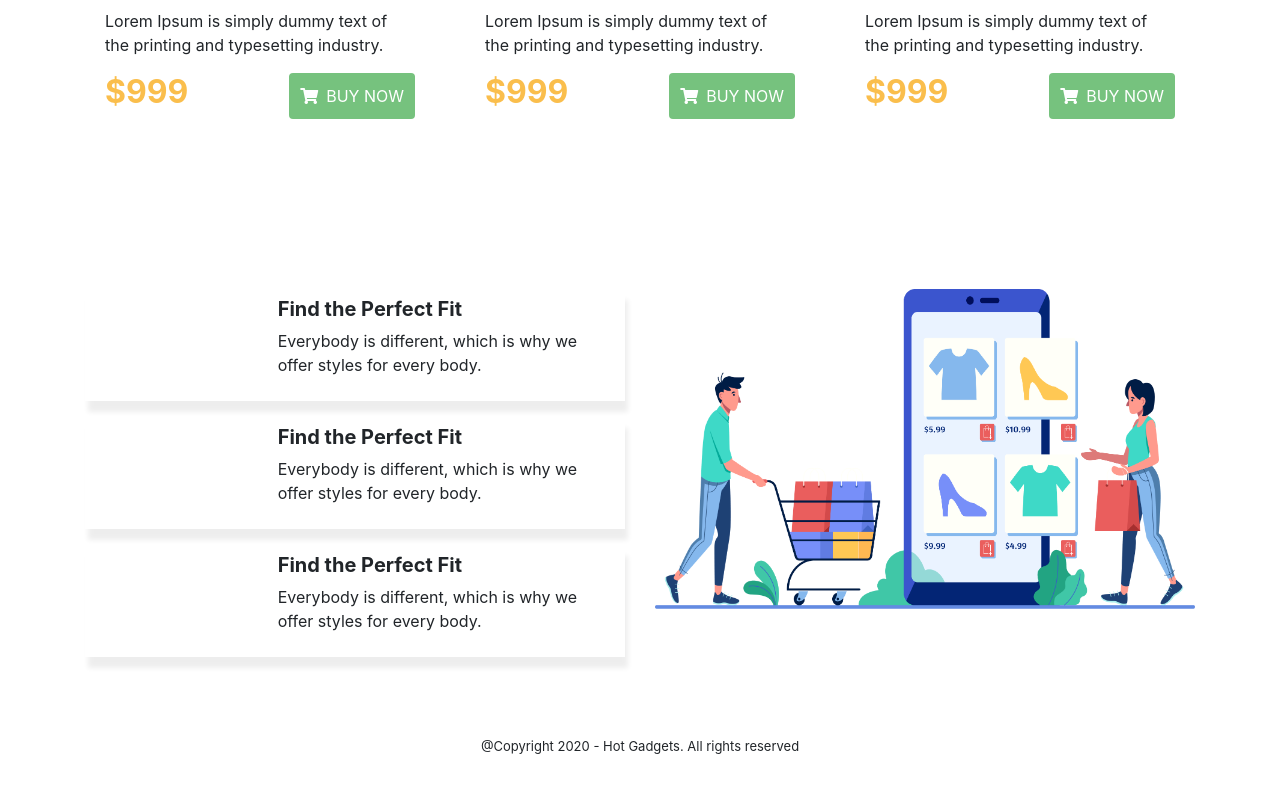
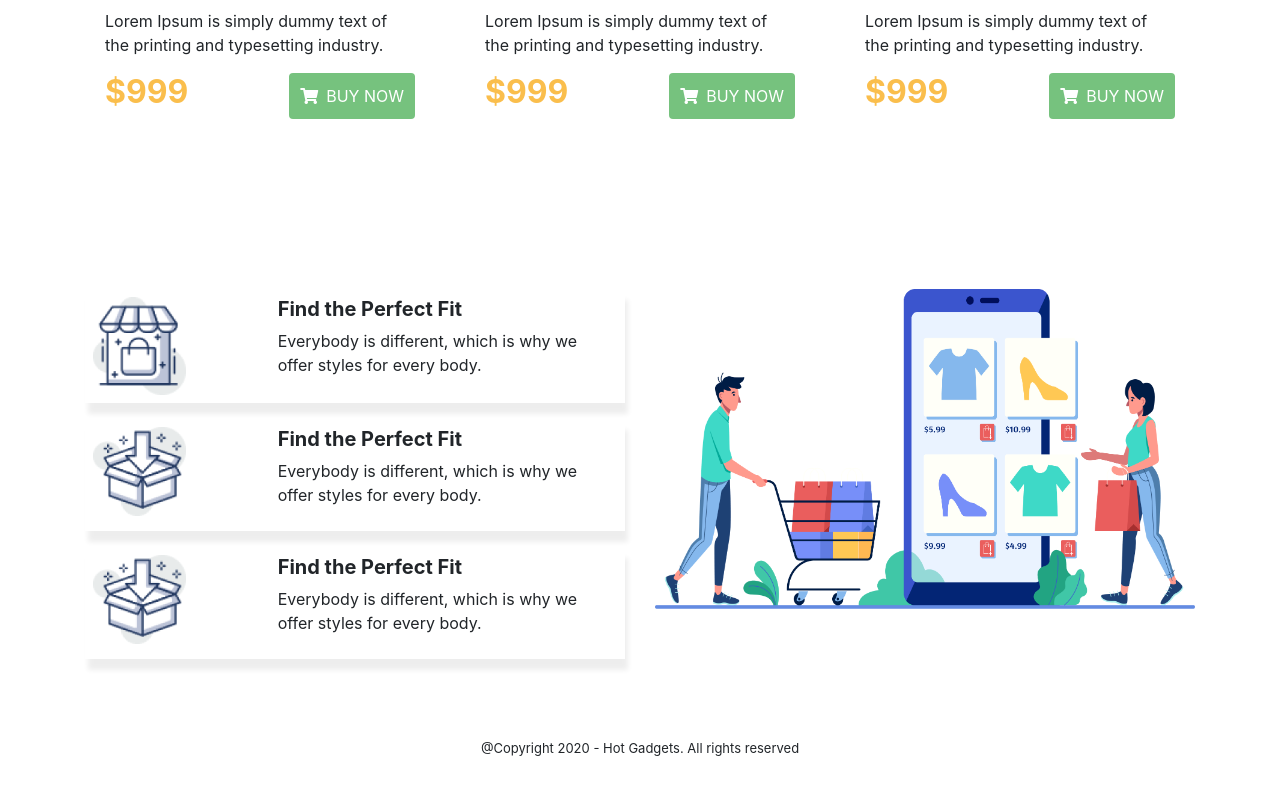
Before and after one commit to marufhosen/Penguin_Fashion, a plain HTML site: page index.html in a window 1280 px wide. Shown: the part 1957-2751 px from the top of the page. Drawn offline with nearby package versions, Linux system fonts and the light colour scheme; the site is published under a folder, as on GitHub Pages, so addresses that start at the root find nothing.

Commit message:
may be last commit

```diff
--- a/index.html
+++ b/index.html
@@ -172,7 +172,7 @@
                         <div class="p-2 boxes">
                             <div class="row">
                                 <div class="col-md-4">
-                                    <img src="/img/image 12.png" class="" style="max-width: 60%;" alt="">
+                                    <img src="img/image 12.png" class="" style="max-width: 60%;" alt="">
                                 </div>
                                 <div class="col-md-8">
                                     <h5 class="font-weight-bold">Find the Perfect Fit</h5>
@@ -184,7 +184,7 @@
                         <div class="p-2 my-3 boxes">
                             <div class="row">
                                 <div class="col-md-4">
-                                    <img src="/img/image 13.png" class="" style="max-width: 60%;" alt="">
+                                    <img src="img/image 13.png" class="" style="max-width: 60%;" alt="">
                                 </div>
                                 <div class="col-md-8">
                                     <h5 class="font-weight-bold">Find the Perfect Fit</h5>
@@ -196,7 +196,7 @@
                         <div class="p-2 boxes">
                             <div class="row">
                                 <div class="col-md-4">
-                                    <img src="/img/image 13.png" class="" style="max-width: 60%;" alt="">
+                                    <img src="img/image 13.png" class="" style="max-width: 60%;" alt="">
                                 </div>
                                 <div class="col-md-8">
                                     <h5 class="font-weight-bold">Find the Perfect Fit</h5>
@@ -215,7 +215,7 @@
 
     <!------- footer ------->
 
-    <footer class="my-5">
+    <footer class=" my-5">
         <div class="text-center py-3">@Copyright 2020 - Hot Gadgets. All rights reserved</div>
     </footer>
 
```
